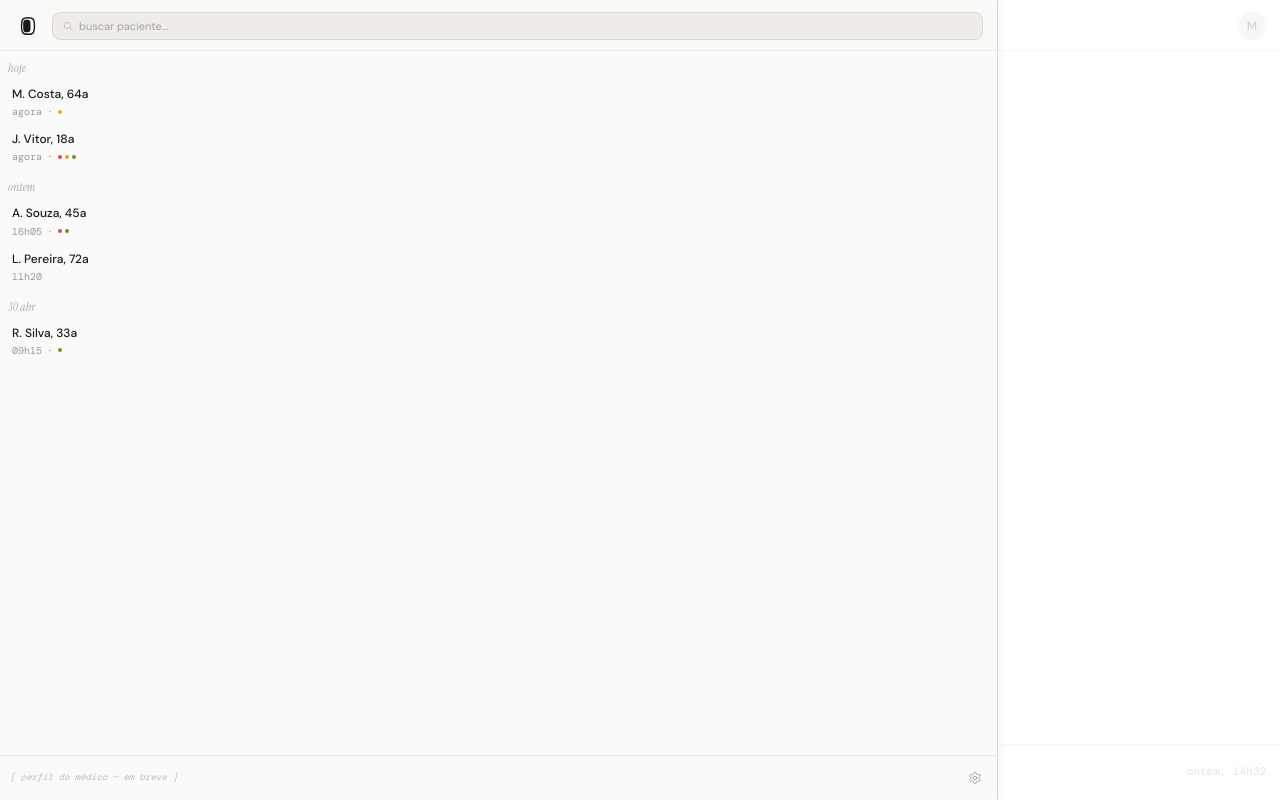
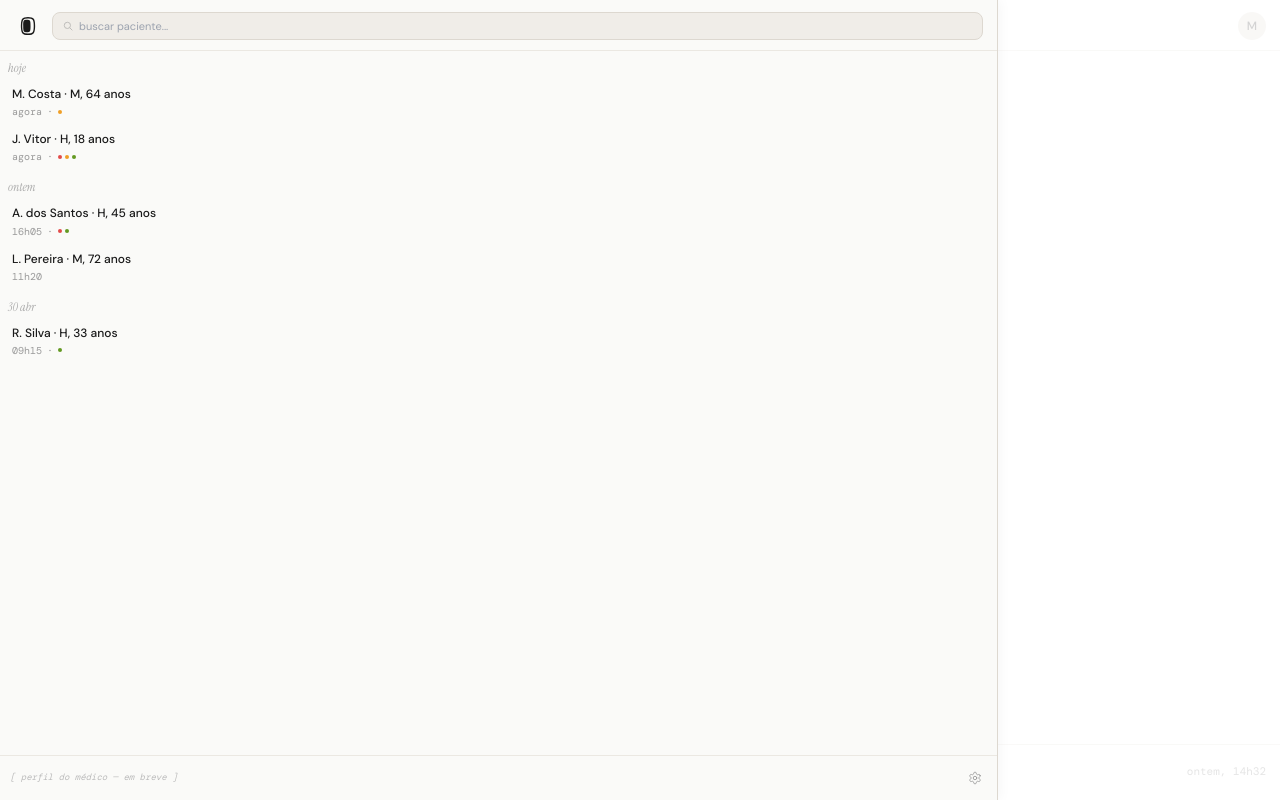
Before and after one commit to gabrielbringel/Nesis.AI, a React (Vite) app in the folder frontend/: page / in a window 1280 px wide. Both pictures are taken after a click on the button "Abrir menu". Built offline with nearby package versions, Linux system fonts and the light colour scheme; a web font is replaced by a local one.

Commit message:
fix: atualiza views de historico para remover bugs de renderizacao

```diff
--- a/frontend/src/components/HistoryItem.tsx
+++ b/frontend/src/components/HistoryItem.tsx
@@ -1,5 +1,6 @@
 import { useState } from 'react'
 import type { HistoryEntry } from '../data/mockHistory'
+import { buildPatientLabel } from '../utils/format'
 
 interface Props {
   entry: HistoryEntry
@@ -65,7 +66,7 @@ export function HistoryItem({ entry, active = false, onClick }: Props) {
           lineHeight: 1.35,
         }}
       >
-        {entry.name}
+        {buildPatientLabel(entry.fullName, entry.sexo, entry.idade)}
       </p>
       <div
         style={{
--- a/frontend/src/components/HistoryView.tsx
+++ b/frontend/src/components/HistoryView.tsx
@@ -10,7 +10,7 @@ interface Props {
 export function HistoryView({ searchQuery }: Props) {
   const filtered = searchQuery
     ? MOCK_HISTORY.filter((entry) =>
-        normalizeText(entry.name).includes(normalizeText(searchQuery))
+        normalizeText(entry.fullName).includes(normalizeText(searchQuery))
       )
     : MOCK_HISTORY
 
--- a/frontend/src/data/mockHistory.ts
+++ b/frontend/src/data/mockHistory.ts
@@ -2,7 +2,10 @@ import type { AlertCounts } from '../types'
 
 export interface HistoryEntry {
   id: string
-  name: string
+  // Nome completo do paciente. A UI abrevia via utils/format#abbreviateName.
+  fullName: string
+  sexo: string // "H" | "M" | "?"
+  idade: number
   date: Date
   alertCounts: AlertCounts
 }
@@ -17,31 +20,41 @@ function makeDate(daysAgo: number, hour: number, minute: number): Date {
 export const MOCK_HISTORY: HistoryEntry[] = [
   {
     id: '1',
-    name: 'J. Vitor, 18a',
+    fullName: 'José Vitor Ramalho',
+    sexo: 'H',
+    idade: 18,
     date: new Date(),
     alertCounts: { grave: 1, moderado: 1, leve: 1 },
   },
   {
     id: '2',
-    name: 'M. Costa, 64a',
+    fullName: 'Maria Costa Albuquerque',
+    sexo: 'M',
+    idade: 64,
     date: makeDate(0, 14, 32),
     alertCounts: { grave: 0, moderado: 1, leve: 0 },
   },
   {
     id: '3',
-    name: 'A. Souza, 45a',
+    fullName: 'Antônio dos Santos Souza',
+    sexo: 'H',
+    idade: 45,
     date: makeDate(1, 16, 5),
     alertCounts: { grave: 1, moderado: 0, leve: 1 },
   },
   {
     id: '4',
-    name: 'L. Pereira, 72a',
+    fullName: 'Lúcia Pereira da Silva',
+    sexo: 'M',
+    idade: 72,
     date: makeDate(1, 11, 20),
     alertCounts: { grave: 0, moderado: 0, leve: 0 },
   },
   {
     id: '5',
-    name: 'R. Silva, 33a',
+    fullName: 'Roberto Silva Mendes',
+    sexo: 'H',
+    idade: 33,
     date: makeDate(5, 9, 15),
     alertCounts: { grave: 0, moderado: 0, leve: 1 },
   },
```
